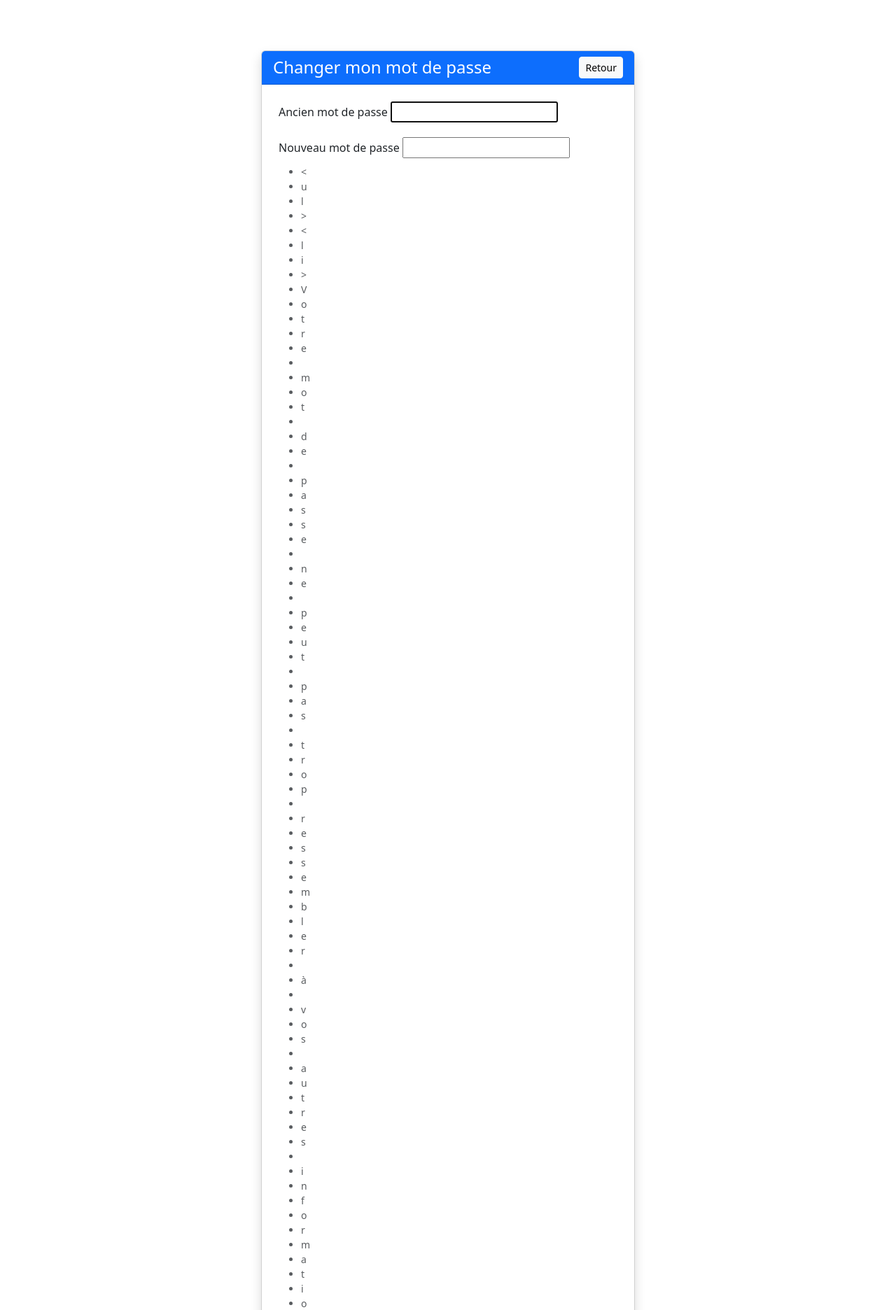
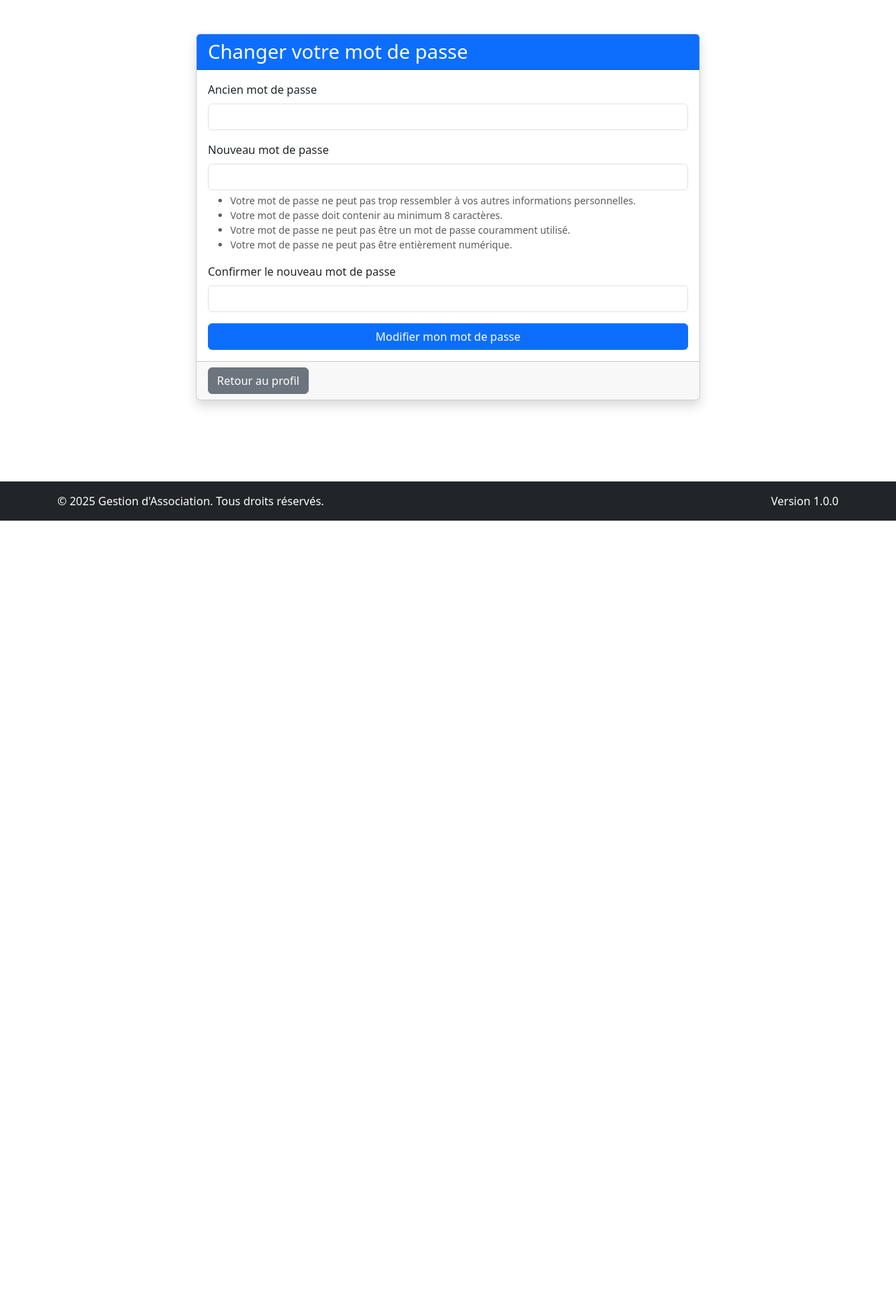
Before and after one commit to proadama/kandiane, a Django app: page /accounts/profile/change-password/ in a window 1280 px wide. Shown: the part 56-1928 px from the top of the page at 70% size. After the commit the page ends 800 px from the top, so only its background shows below. Run offline with Django 5.2, Linux system fonts and the light colour scheme; the visitor is signed in with stand-in values (Sample User, id 1); data comes from the database, SQL or seed files in the repository.

Commit message:
Correction template -> change_password.html : OK

```diff
--- a/apps/accounts/templates/accounts/change_password.html
+++ b/apps/accounts/templates/accounts/change_password.html
@@ -1,89 +1,74 @@
 {% extends 'layouts/base.html' %}
 {% load i18n %}
 
-{% block title %}{% trans "Changer mon mot de passe" %}{% endblock %}
-
 {% block content %}
-<div class="container py-5">
+<div class="container mt-5">
     <div class="row justify-content-center">
-        <div class="col-lg-6">
+        <div class="col-lg-8">
             <div class="card shadow">
-                <div class="card-header bg-primary text-white d-flex justify-content-between align-items-center">
-                    <h4 class="mb-0">{% trans "Changer mon mot de passe" %}</h4>
-                    <a href="{% url 'accounts:profile' %}" class="btn btn-sm btn-light">
-                        <i class="bi bi-arrow-left"></i> {% trans "Retour" %}
-                    </a>
+                <div class="card-header bg-primary text-white">
+                    <h3 class="mb-0">{% trans "Changer votre mot de passe" %}</h3>
                 </div>
-                <div class="card-body p-4">
-                    {% if messages %}
-                        {% for message in messages %}
-                            <div class="alert alert-{{ message.tags }}" role="alert">
-                                {{ message }}
-                            </div>
-                        {% endfor %}
-                    {% endif %}
-
-                    <form method="post">
+                <div class="card-body">
+                    <form method="post" novalidate>
                         {% csrf_token %}
 
                         {% if form.non_field_errors %}
-                            <div class="alert alert-danger">
-                                {% for error in form.non_field_errors %}
-                                    {{ error }}
-                                {% endfor %}
-                            </div>
+                        <div class="alert alert-danger">
+                            {% for error in form.non_field_errors %}
+                                {{ error }}
+                            {% endfor %}
+                        </div>
                         {% endif %}
 
                         <div class="mb-3">
-                            <label for="{{ form.old_password.id_for_label }}" class="form-label">
-                                {% trans "Ancien mot de passe" %}
-                            </label>
-                            {{ form.old_password }}
+                            <label for="{{ form.old_password.id_for_label }}" class="form-label">{% trans "Ancien mot de passe" %}</label>
+                            <input type="password" name="{{ form.old_password.name }}" id="{{ form.old_password.id_for_label }}" class="form-control {% if form.old_password.errors %}is-invalid{% endif %}">
                             {% if form.old_password.errors %}
-                                <div class="text-danger mt-1">
-                                    {{ form.old_password.errors }}
+                                <div class="invalid-feedback">
+                                    {% for error in form.old_password.errors %}
+                                        {{ error }}
+                                    {% endfor %}
                                 </div>
                             {% endif %}
                         </div>
 
                         <div class="mb-3">
-                            <label for="{{ form.new_password1.id_for_label }}" class="form-label">
-                                {% trans "Nouveau mot de passe" %}
-                            </label>
-                            {{ form.new_password1 }}
+                            <label for="{{ form.new_password1.id_for_label }}" class="form-label">{% trans "Nouveau mot de passe" %}</label>
+                            <input type="password" name="{{ form.new_password1.name }}" id="{{ form.new_password1.id_for_label }}" class="form-control {% if form.new_password1.errors %}is-invalid{% endif %}">
                             {% if form.new_password1.errors %}
-                                <div class="text-danger mt-1">
-                                    {{ form.new_password1.errors }}
+                                <div class="invalid-feedback">
+                                    {% for error in form.new_password1.errors %}
+                                        {{ error }}
+                                    {% endfor %}
                                 </div>
-                            {% else %}
-                                <div class="form-text">
-                                    <ul class="mb-0">
-                                        {% for help_text in form.new_password1.help_text|safe %}
-                                            <li>{{ help_text }}</li>
-                                        {% endfor %}
-                                    </ul>
+                            {% endif %}
+                            {% if form.new_password1.help_text %}
+                                <div class="form-text small text-muted mt-1">
+                                    {{ form.new_password1.help_text|safe }}
                                 </div>
                             {% endif %}
                         </div>
 
-                        <div class="mb-4">
-                            <label for="{{ form.new_password2.id_for_label }}" class="form-label">
-                                {% trans "Confirmation du nouveau mot de passe" %}
-                            </label>
-                            {{ form.new_password2 }}
+                        <div class="mb-3">
+                            <label for="{{ form.new_password2.id_for_label }}" class="form-label">{% trans "Confirmer le nouveau mot de passe" %}</label>
+                            <input type="password" name="{{ form.new_password2.name }}" id="{{ form.new_password2.id_for_label }}" class="form-control {% if form.new_password2.errors %}is-invalid{% endif %}">
                             {% if form.new_password2.errors %}
-                                <div class="text-danger mt-1">
-                                    {{ form.new_password2.errors }}
+                                <div class="invalid-feedback">
+                                    {% for error in form.new_password2.errors %}
+                                        {{ error }}
+                                    {% endfor %}
                                 </div>
                             {% endif %}
                         </div>
 
                         <div class="d-grid gap-2">
-                            <button type="submit" class="btn btn-primary">
-                                {% trans "Changer mon mot de passe" %}
-                            </button>
+                            <button type="submit" class="btn btn-primary">{% trans "Modifier mon mot de passe" %}</button>
                         </div>
                     </form>
+                </div>
+                <div class="card-footer">
+                    <a href="{% url 'accounts:profile' %}" class="btn btn-secondary">{% trans "Retour au profil" %}</a>
                 </div>
             </div>
         </div>
```
